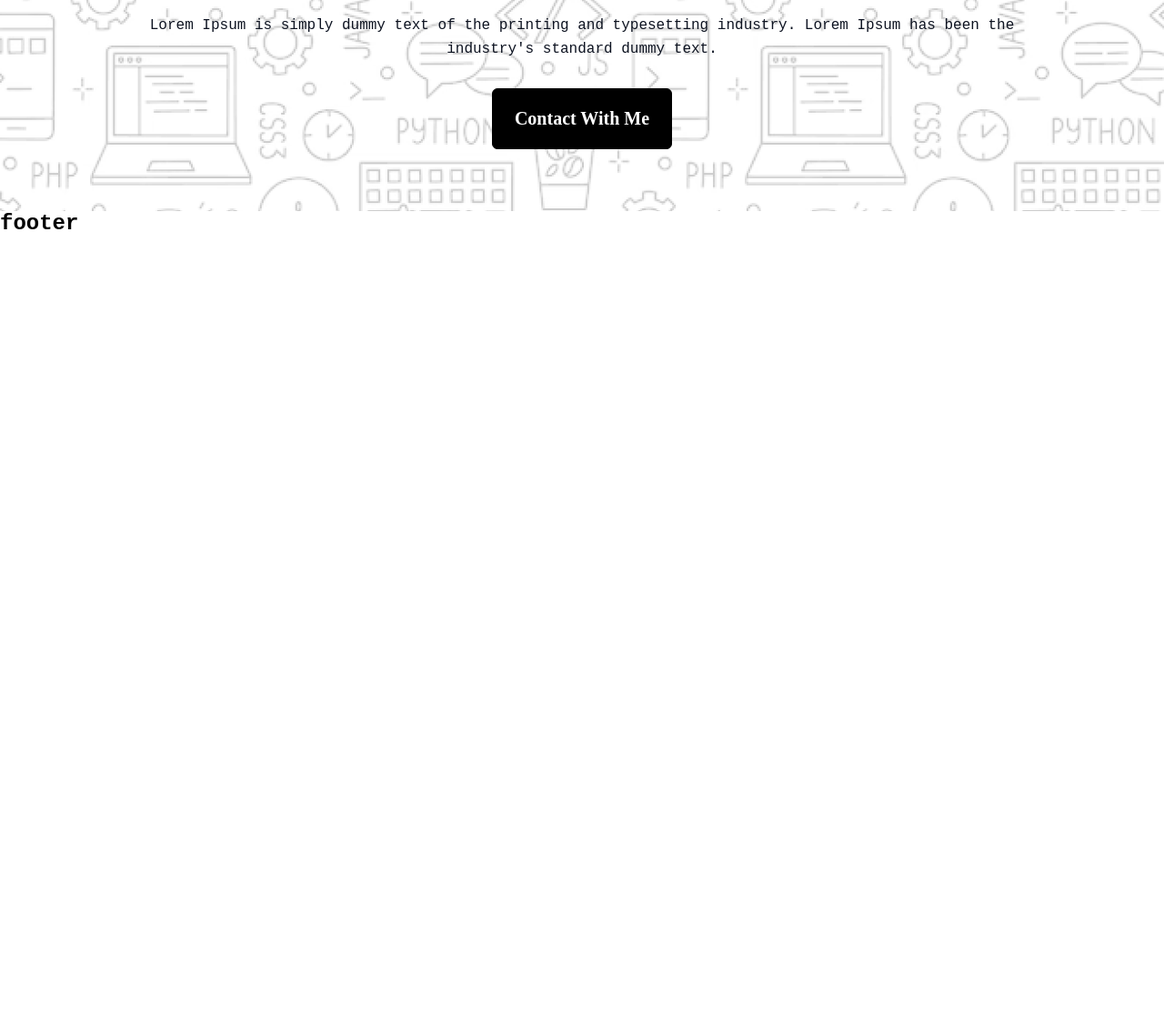
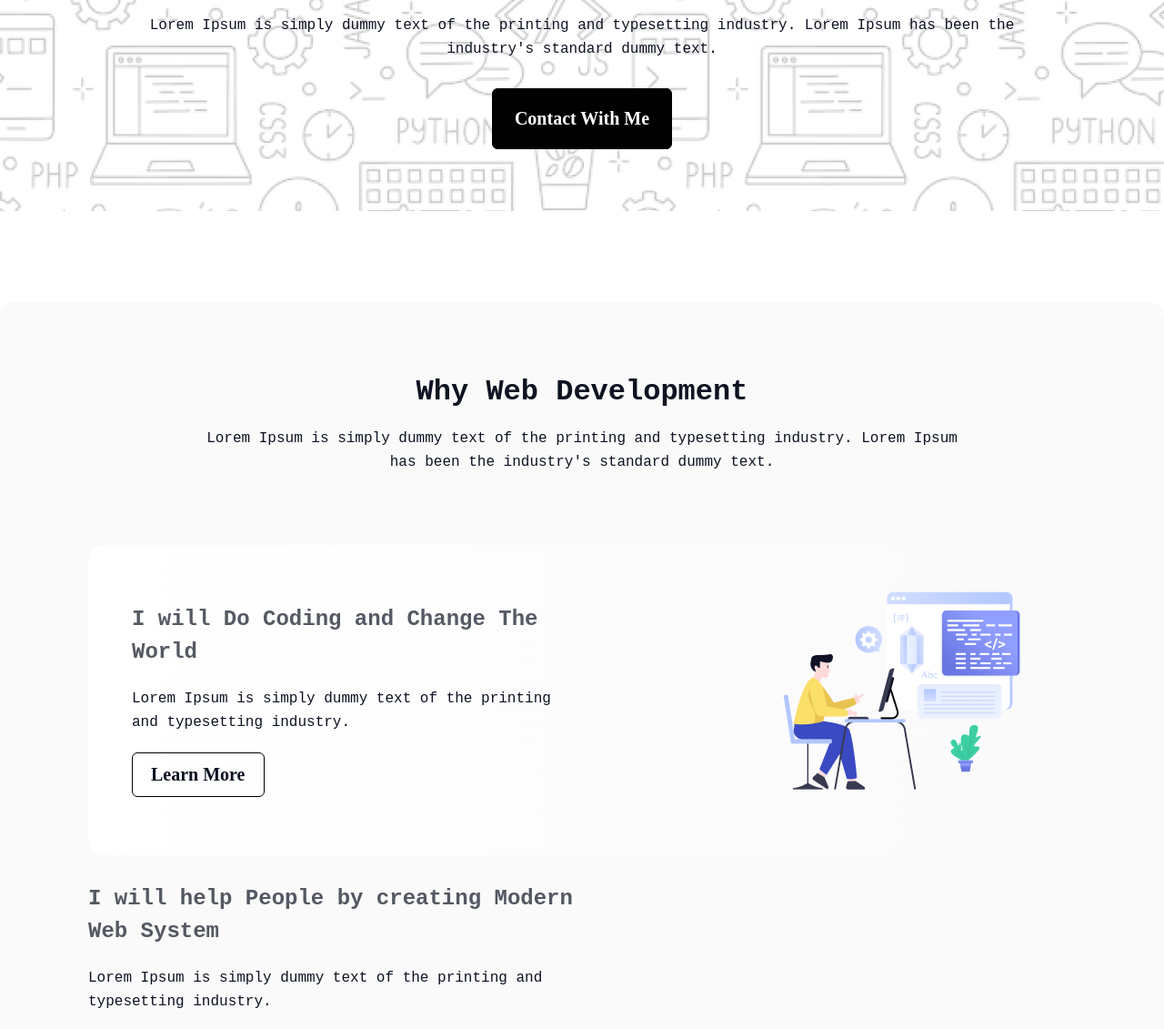
Before and after one commit to fiverrtahmid/assignment-one, a plain HTML site: page index.html in a window 1280 px wide. Shown: the part 555-1686 px from the top of the page at 91% size. Before the commit the page ends 814 px from the top, so only its background shows below. Drawn offline with Linux system fonts and the light colour scheme; a web font is replaced by a local one.

Commit message:
why web development inner section one finished

```diff
--- a/index.html
+++ b/index.html
@@ -7,13 +7,17 @@
     <link rel="stylesheet" href="style.css">
 </head>
 <body>
+    <!-- header area start here -->
     <header class="header">
         <div class="header-content">
             <a class="logo" href="#">Tahmid.<span>h</span></a>
             <a class="btn resume-btn" href="#">Download Resume</a>
         </div>
     </header>
+
+    <!-- main area start here -->
     <main>
+        <!-- hero area start here -->
         <section class="hero">
             <div class="hero-content">
                 <img src="assets/Group.png" alt="Group png">
@@ -22,6 +26,35 @@
                 <a class="btn contact-btn" href="#">contact with me</a>
             </div>
         </section>
+        <!-- why web development start here -->
+         <section class="why-web-development">
+            <div class="webdev-top">
+                <h2 class="section-heading">why web development</h2>
+                <p class="section-desc" >Lorem Ipsum is simply dummy text of the printing and typesetting industry. Lorem Ipsum has been the industry's standard dummy text.</p>
+            </div>
+
+            <div class="web-dev-inner-one">
+                <div class="web-dev-inner-text">
+                    <h3>I will Do Coding and Change The World</h3>
+                    <p>Lorem Ipsum is simply dummy text of the printing and typesetting industry.</p>
+                    <a class="btn btn-learnmore" href="#">learn more</a>
+                </div>
+                <div class="web-dev-inner-img">
+                    <img src="assets/Layer_1.png" alt="layer one png image">
+                </div>
+            </div>
+            <div class="web-dev-inner-two">
+                <div class="web-dev-inner-text">
+                    <h3>I will help People by creating Modern Web System</h3>
+                    <p>Lorem Ipsum is simply dummy text of the printing and typesetting industry.</p>
+                    <a class="btn btn-learnmore" href="#">learn more</a>
+                </div>
+                <div class="web-dev-inner-img">
+                    <img src="assets/Layer_1.png" alt="layer one png image">
+                </div>
+            </div>
+            <div class="web-dev-inner-three"></div>
+         </section>
     </main>
     <footer>
         <h2>footer</h2>
--- a/style.css
+++ b/style.css
@@ -123,3 +123,98 @@ body {
     background-color: #000;
     color: #fff;
 }
+
+/*
+==== why-web-development style start here ====
+*/
+
+.why-web-development {
+    padding: 80px 97px;
+    max-width: 1140px;
+    border-radius: 16px;
+    background: rgba(13, 19, 33, 0.02);
+    margin: 100px auto;
+    display: flex;
+    flex-direction: column;
+    gap: 30px;
+
+}
+
+.webdev-top {
+    max-width: 852px;
+    margin: 0 auto;
+    display: flex;
+    flex-direction: column;
+    gap: 20px;
+    padding-bottom: 48px;
+}
+
+.section-desc {
+    color: rgb(13, 19, 33);
+    font-size: 16px;
+    font-weight: 400;
+    line-height: 26px;
+    letter-spacing: 0%;
+}
+
+.section-heading, .section-desc {
+    text-align: center;
+}
+
+.section-heading {
+    color: rgb(13, 19, 33);
+    font-size: 32px;
+    font-weight: 800;
+    line-height: 37px;
+    letter-spacing: 0%;
+    text-transform: capitalize;
+}
+
+.web-dev-inner-one {
+    display: flex;
+    padding: 48px;
+    justify-content: space-between;
+    background: rgb(255,255,255);
+    background: linear-gradient(90deg, rgba(255,255,255,1) 0%, rgba(250,250,251,1) 100%);
+    border-radius: 16px;
+}
+
+.web-dev-inner-text {
+    display: flex;
+    flex-direction: column;
+    justify-content: center;
+    align-items: flex-start;
+    align-content: flex-start;
+    gap: 20px;
+    max-width: 50%;
+}
+
+.web-dev-inner-img {
+    max-width: 50%;
+}
+
+.web-dev-inner-text h3 {
+    color: rgba(13, 19, 33, 0.7);
+    font-size: 24px;
+    font-weight: 700;
+    line-height: 36px;
+    letter-spacing: 0%;
+    text-align: left;
+}
+.web-dev-inner-text p {
+    color: rgb(13, 19, 33);
+    font-size: 16px;
+    font-weight: 400;
+    line-height: 26px;
+    letter-spacing: 0%;
+    text-align: left;
+}
+
+.btn-learnmore {
+    padding: 12px 20px;
+    color: rgb(13, 19, 33);
+    font-size: 20px;
+    font-weight: 600;
+    line-height: 23px;
+    letter-spacing: 0%;
+}
```
